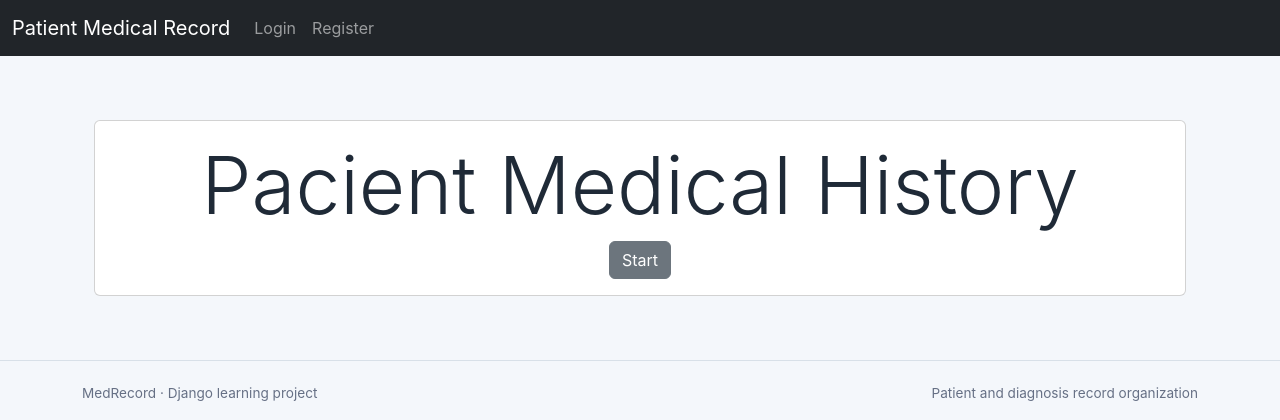
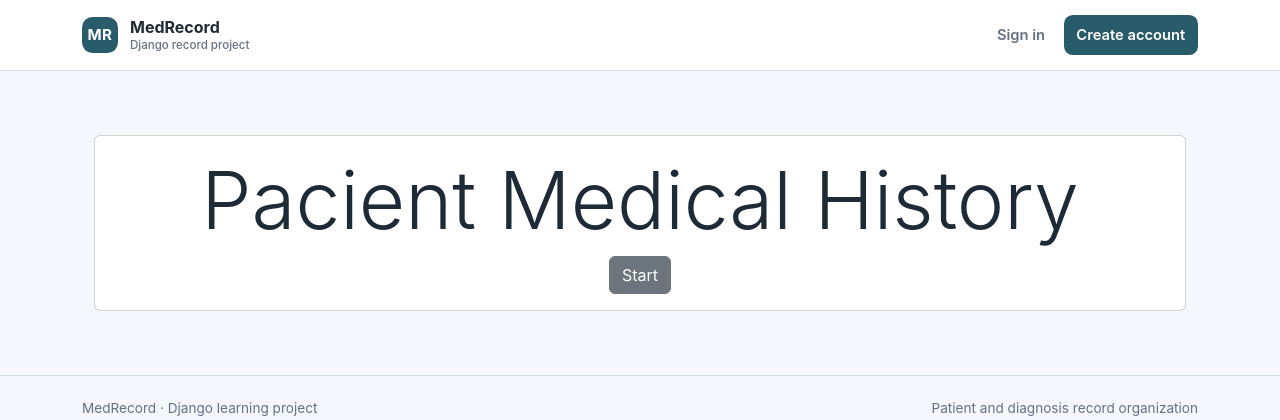
Before and after one commit to enrique28-ai/Medrecord, a Django app: page / in a window 1280 px wide. Shown: the top 420 px of the page. Run offline with Django 5.2, Linux system fonts and the light colour scheme.

Commit message:
style: refine MedRecord navigation

```diff
--- a/medregister/templates/navbar.html
+++ b/medregister/templates/navbar.html
@@ -1,27 +1,22 @@
-<nav class="navbar navbar-expand-lg navbar-dark bg-dark">
-  <div class="container-fluid">
-    <a class="navbar-brand" href="{% url 'home' %}">Patient Medical Record</a>
-    <button class="navbar-toggler" type="button" data-bs-toggle="collapse" data-bs-target="#navbarSupportedContent" aria-controls="navbarSupportedContent" aria-expanded="false" aria-label="Toggle navigation">
-      <span class="navbar-toggler-icon"></span>
-    </button>
-    <div class="collapse navbar-collapse" id="navbarSupportedContent">
-      <ul class="navbar-nav me-auto mb-2 mb-lg-0">
-        {% if user.is_authenticated %}
-        <li class="nav-item">
-          <a class="nav-link" href="{% url 'logout' %}">Logout</a>
-        </li>
-        {% else %}
-        <li class="nav-item">
-          <a class="nav-link" href="{% url 'signin' %}">Login</a>
-        </li>
-        <li class="nav-item">
-          <a class="nav-link" href="{% url 'signup' %}">Register</a>
-        </li>
-        {% endif %}
+<nav class="medrecord-nav">
+  <div class="container medrecord-nav__inner">
+    <a class="medrecord-brand" href="{% url 'home' %}">
+      <span class="medrecord-brand__mark">MR</span>
+      <span class="medrecord-brand__copy">
+        <span>MedRecord</span>
+        <small>Django record project</small>
+      </span>
+    </a>
 
-
-      </ul>
-
+    <div class="medrecord-nav__links">
+      {% if user.is_authenticated %}
+        <a class="medrecord-nav__link" href="{% url 'patients' %}">Patients</a>
+        <a class="medrecord-nav__link medrecord-nav__link--primary" href="{% url 'create_patient' %}">Add patient</a>
+        <a class="medrecord-nav__link" href="{% url 'logout' %}">Logout</a>
+      {% else %}
+        <a class="medrecord-nav__link" href="{% url 'signin' %}">Sign in</a>
+        <a class="medrecord-nav__link medrecord-nav__link--primary" href="{% url 'signup' %}">Create account</a>
+      {% endif %}
     </div>
   </div>
 </nav>
```
